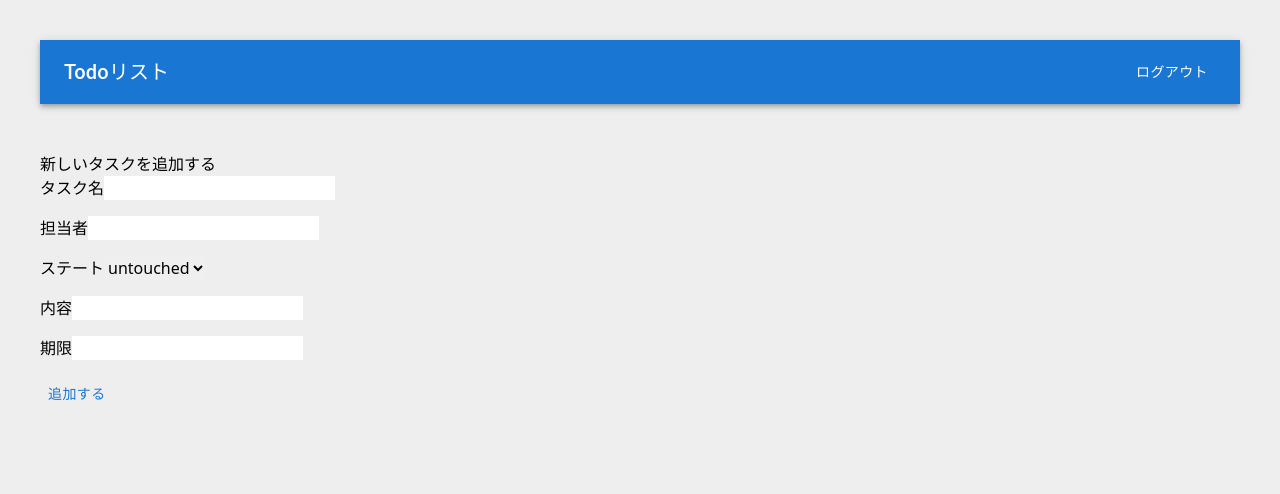
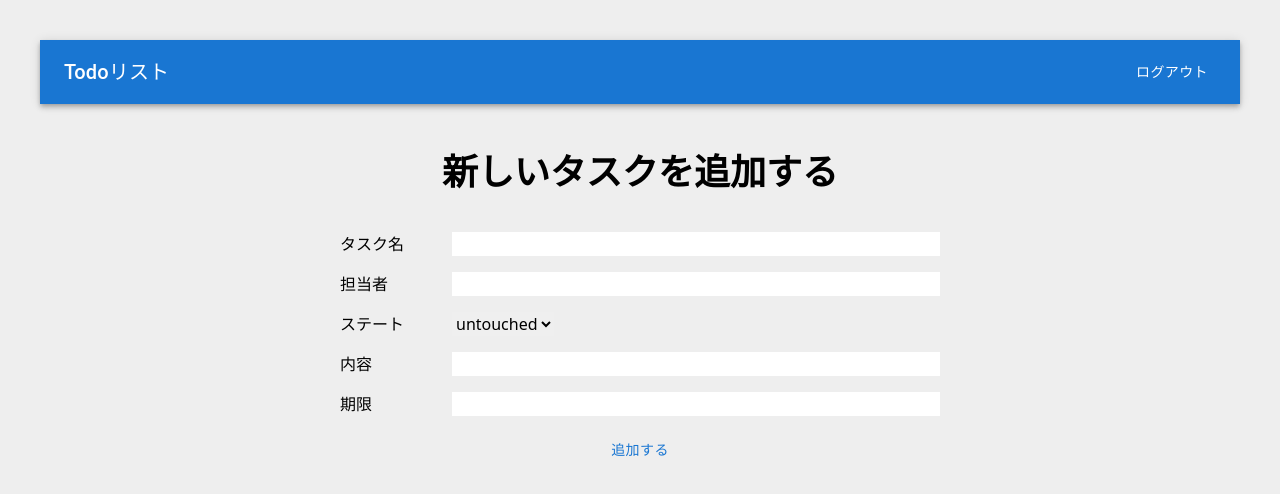
Before and after one commit to nsmuy/next-todo-app, a Next.js app: page /todos/create in a window 1280 px wide. Shown: the top 494 px of the page. Built offline with nearby package versions, Linux system fonts and the light colour scheme; no server answers.

Commit message:
タスクを追加するページのスタイル変更

```diff
--- a/src/app/todos/create/page.tsx
+++ b/src/app/todos/create/page.tsx
@@ -40,32 +40,36 @@ const Page = () => {
   }
 
   return (
-    <div>
-      <h2>新しいタスクを追加する</h2>
+    <div className='flex flex-col items-center gap-10'>
+      <h2 className='text-4xl font-bold text-center'>新しいタスクを追加する</h2>
       <form
           onSubmit={handleCreateSubmit}
-          className="flex flex-col items-start gap-4"
+          className="w-1/2 flex flex-col gap-4"
         >
-          <div>
-            <label htmlFor="title">タスク名</label>
+          <div className='flex gap-4'>
+            <label htmlFor="title" className='w-24'>タスク名</label>
             <input
               id="title"
               type="text"
               value={newTodoTitle}
               onChange={(e) => setNewTodoTitle(e.target.value)}
+              className='flex-1'
+              required
             />
           </div>
-          <div>
-            <label htmlFor="responsible">担当者</label>
+          <div className='flex gap-4'>
+            <label htmlFor="responsible" className='w-24'>担当者</label>
             <input
               id="responsible"
               type="text"
               value={newTodoResponsible}
               onChange={(e) => setNewTodoResponsible(e.target.value)}
+              className='flex-1'
+              required
               />
           </div>
-          <div>
-            <label htmlFor="status">ステート</label>
+          <div className='flex gap-4'>
+            <label htmlFor="status" className='w-24'>ステート</label>
             <select
               id="status"
               value={newTodoStatus}
@@ -76,22 +80,24 @@ const Page = () => {
               <option value="completed">completed</option>
             </select>
           </div>
-          <div>
-            <label htmlFor="detail">内容</label>
+          <div className='flex gap-4'>
+            <label htmlFor="detail" className='w-24'>内容</label>
             <input
               id="detail"
               type="text"
               value={newTodoDetail}
               onChange={(e) => setNewTodoDetail(e.target.value)}
+              className='flex-1'
             />
           </div>
-          <div>
-            <label htmlFor="deadline">期限</label>
+          <div className='flex gap-4'>
+            <label htmlFor="deadline" className='w-24'>期限</label>
             <input
               id="deadline"
               type="text"
               value={newTodoDeadline}
               onChange={(e) => setNewTodoDeadline(e.target.value)}
+              className='flex-1'
             />
           </div>
 
```
